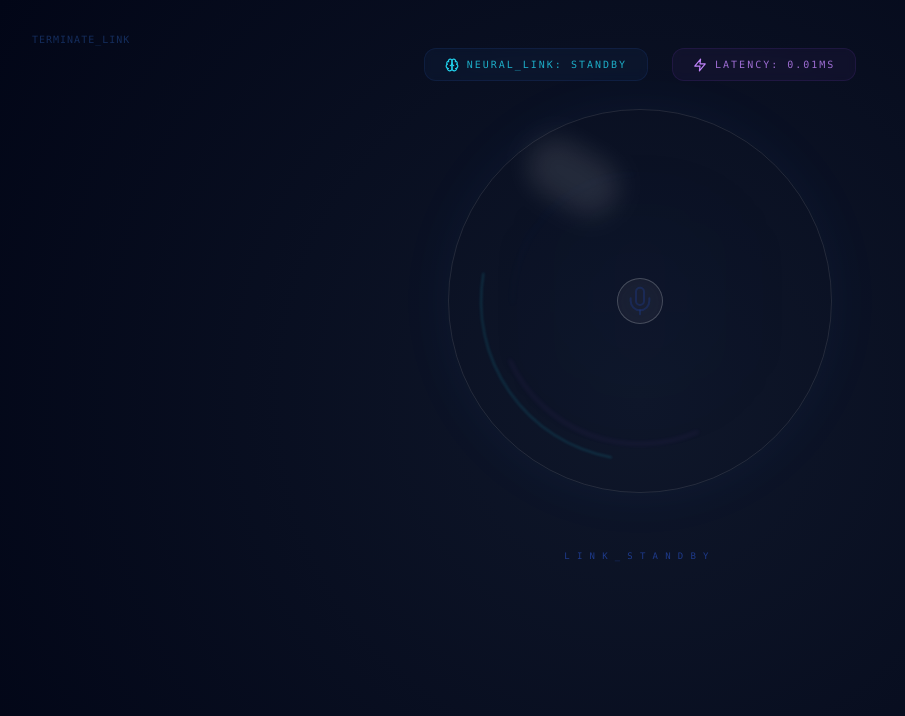
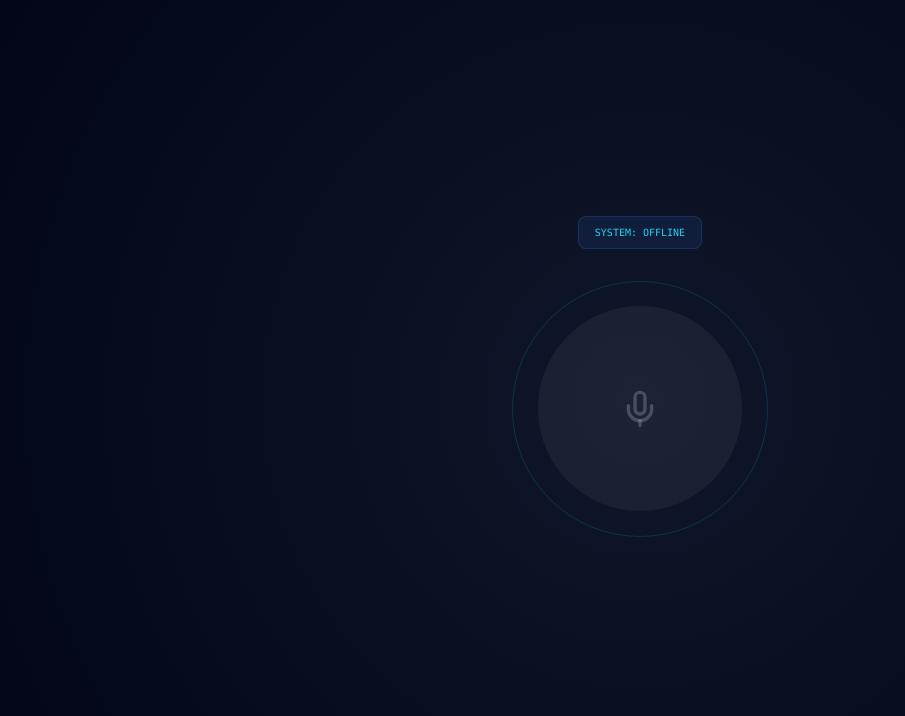
Before and after one commit to keyurbele/Jarvis-ai-web, a Next.js app: page /dashboard in a window 1280 px wide. Shown: the top 716 px of the page, without its empty margins (0-905 px from the left). Built offline with nearby package versions, Linux system fonts and the light colour scheme.

Commit message:
Update page.tsx

```diff
--- a/src/app/dashboard/page.tsx
+++ b/src/app/dashboard/page.tsx
@@ -1,7 +1,6 @@
 "use client";
 import { useState, useRef, useEffect } from "react";
-import { LucideMic, LucideHome, LucideLoader2, LucideBrain, LucideZap } from "lucide-react";
-import Link from "next/link";
+import { LucideMic, LucideLoader2, LucideBrain, LucideZap } from "lucide-react";
 
 export default function Dashboard() {
   const [isListening, setIsListening] = useState(false);
@@ -9,184 +8,112 @@ export default function Dashboard() {
   const [response, setResponse] = useState("");
   const recognitionRef = useRef<any>(null);
 
-  // 1. JARVIS VOICE OUTPUT
+  // --- RESTART MIC FUNCTION ---
+  const restartMic = () => {
+    if (!isListening) return;
+    try {
+      if (recognitionRef.current) recognitionRef.current.stop();
+      setTimeout(() => {
+        recognitionRef.current.start();
+      }, 300);
+    } catch (e) {
+      console.log("Mic restart attempt...");
+    }
+  };
+
+  // --- SPEAK FUNCTION ---
   const speak = (text: string) => {
-    if (!window.speechSynthesis) return;
-
-    // Cancel any ongoing speech
     window.speechSynthesis.cancel();
-
     const utterance = new SpeechSynthesisUtterance(text);
-
-    // JARVIS Voice Profile
     utterance.rate = 0.9;
-    utterance.pitch = 1.0;
 
     utterance.onstart = () => {
       setIsThinking(true);
-      // Stop the mic while Jarvis is talking so he doesn't hear himself
-      if (recognitionRef.current) recognitionRef.current.stop();
+      if (recognitionRef.current) recognitionRef.current.abort(); // Kill mic while talking
     };
 
     utterance.onend = () => {
       setIsThinking(false);
-      // AUTO-RESTART LOOP: If we are still in "Active" mode, start listening again
-      if (isListening) {
-        setTimeout(() => {
-          try {
-            recognitionRef.current.start();
-          } catch (e) {
-            console.error("Mic restart failed:", e);
-          }
-        }, 400);
-      }
+      // This is the fix: Restart the whole listening cycle
+      if (isListening) restartMic();
     };
 
     window.speechSynthesis.speak(utterance);
   };
 
-  // 2. THE BRAIN: API CONNECTION
+  // --- API HANDLER ---
   const handleChat = async (transcript: string) => {
+    if (!transcript) return;
     setIsThinking(true);
-
     try {
       const res = await fetch("/api/chat", {
         method: "POST",
         headers: { "Content-Type": "application/json" },
         body: JSON.stringify({ message: transcript }),
       });
-
       const data = await res.json();
-
-      // Filter out technical logs from the voice output
-      const cleanReply = data.reply
-        .replace(/SYSTEM_REPLY:|Action for|logged and confirmed|\[.*?\]/gi, "")
-        .trim();
-
-      setResponse(cleanReply);
-      speak(cleanReply);
-
-    } catch (error) {
-      console.error("Neural Link Error:", error);
+      setResponse(data.reply);
+      speak(data.reply);
+    } catch (e) {
       setIsThinking(false);
-      // If error, try to keep the mic alive
-      if (isListening) recognitionRef.current.start();
+      restartMic();
     }
   };
 
-  // 3. THE EARS: SPEECH RECOGNITION
+  // --- TOGGLE SYSTEM ---
   const toggleSystem = () => {
     const SpeechRecognition = (window as any).SpeechRecognition || (window as any).webkitSpeechRecognition;
     if (!SpeechRecognition) return;
 
     if (isListening) {
-      // Manual Shut Down
       setIsListening(false);
       if (recognitionRef.current) recognitionRef.current.stop();
       window.speechSynthesis.cancel();
     } else {
-      // System Startup
-      if (!recognitionRef.current) {
-        recognitionRef.current = new SpeechRecognition();
-        recognitionRef.current.continuous = false; // We use false to handle segments
-        recognitionRef.current.interimResults = false;
+      setIsListening(true);
+      const recognition = new SpeechRecognition();
+      recognition.continuous = false;
+      recognition.interimResults = false;
 
-        recognitionRef.current.onresult = (event: any) => {
+      recognition.onresult = (event: any) => {
         const transcript = event.results[0][0].transcript;
         handleChat(transcript);
       };
 
-        recognitionRef.current.onend = () => {
-          // Restart logic if the user didn't manually stop it
-          // and if we aren't currently thinking/speaking
+      recognition.onend = () => {
+        // If it stops naturally (silence), and we are still "active", restart it
         if (isListening && !isThinking && !window.speechSynthesis.speaking) {
-            try {
-              recognitionRef.current.start();
-            } catch (e) {
-              /* Already running */
-            }
+          try { recognition.start(); } catch (e) {}
         }
       };
 
-        recognitionRef.current.onerror = (event: any) => {
-          if (event.error === 'no-speech') return; // Ignore silence timeouts
-          console.error("Mic Error:", event.error);
-        };
-      }
-
-      setIsListening(true);
-      recognitionRef.current.start();
+      recognitionRef.current = recognition;
+      recognition.start();
     }
   };
 
   return (
-    <main className="min-h-screen bg-[#020617] flex flex-col items-center justify-center relative overflow-hidden text-white selection:bg-cyan-500/30">
-      {/* Deep Space Background */}
+    <main className="min-h-screen bg-[#020617] flex flex-col items-center justify-center relative overflow-hidden text-white">
       <div className="absolute inset-0 bg-[radial-gradient(circle_at_50%_50%,rgba(15,23,42,1)_0%,rgba(2,6,23,1)_100%)]" />
 
-      {/* NEURAL STATS */}
-      <div className="absolute top-12 flex gap-6 z-50 animate-in fade-in duration-1000">
-        <div className="flex items-center gap-2 px-5 py-2 rounded-xl bg-blue-500/5 border border-blue-500/10 backdrop-blur-sm">
-          <LucideBrain size={14} className="text-cyan-400" />
-          <span className="text-[10px] font-mono tracking-[0.2em] text-cyan-400/80 uppercase">
-            {isListening ? "Neural_Link: Active" : "Neural_Link: Standby"}
-          </span>
-        </div>
-        <div className="flex items-center gap-2 px-5 py-2 rounded-xl bg-purple-500/5 border border-purple-500/10 backdrop-blur-sm">
-          <LucideZap size={14} className="text-purple-400" />
-          <span className="text-[10px] font-mono tracking-[0.2em] text-purple-400/80">LATENCY: 0.01MS</span>
+      <div className="z-50 mb-8 flex gap-4">
+        <div className="px-4 py-2 bg-blue-500/10 border border-blue-500/20 rounded-lg font-mono text-[10px] text-cyan-400">
+          SYSTEM: {isListening ? "ACTIVE" : "OFFLINE"}
         </div>
       </div>
 
-      <nav className="absolute top-0 w-full p-8 flex justify-between z-50">
-        <Link href="/" className="text-blue-500/30 hover:text-blue-400 transition-all font-mono text-[10px] tracking-widest">
-          TERMINATE_LINK
-        </Link>
-      </nav>
-
-      {/* THE PLASMA ORB */}
-      <div
-        onClick={toggleSystem}
-        className="relative w-96 h-96 cursor-pointer group flex items-center justify-center"
-      >
-        {/* Glass Shell */}
-        <div className={`absolute inset-0 rounded-full border border-white/10 z-40 transition-all duration-1000
-          ${isListening ? 'shadow-[0_0_120px_rgba(34,211,238,0.3)] border-cyan-400/30' : 'shadow-[0_0_60px_rgba(59,130,246,0.05)]'}`}>
-          <div className="absolute top-[10%] left-[20%] w-1/4 h-[15%] bg-white/10 rounded-full blur-md rotate-[30deg]" />
-        </div>
-
-        {/* Energy Tendrils */}
-        <div className={`absolute inset-8 rounded-full z-10 transition-opacity duration-700 ${isListening || isThinking ? 'opacity-100' : 'opacity-20'}`}>
-          <div className="absolute inset-0 rounded-full border-[2px] border-transparent border-t-cyan-400/80 blur-[1px] animate-[spin_1.5s_linear_infinite]" />
-          <div className="absolute inset-4 rounded-full border-[2px] border-transparent border-l-purple-500/60 blur-[2px] animate-[spin_2.5s_linear_infinite_reverse]" />
-          <div className="absolute inset-8 rounded-full border-[1px] border-transparent border-b-blue-400/40 blur-[3px] animate-[spin_4s_linear_infinite]" />
-        </div>
-
-        {/* The Core Heart */}
-        <div className={`absolute inset-[38%] rounded-full z-10 blur-3xl transition-all duration-700
-          ${isListening ? 'bg-cyan-400 shadow-[0_0_80px_#22d3ee]' : isThinking ? 'bg-purple-600 animate-pulse' : 'bg-blue-900/10'}`}
-        />
-
-        <div className="absolute inset-[44%] rounded-full z-50 border border-white/20 bg-white/5 backdrop-blur-xl flex items-center justify-center shadow-inner">
-           {isThinking ? (
-             <LucideLoader2 className="animate-spin text-purple-400" size={32} strokeWidth={1} />
-           ) : (
-             <LucideMic className={isListening ? "text-cyan-400 drop-shadow-[0_0_8px_#22d3ee]" : "text-blue-900/40"} size={32} strokeWidth={1.5} />
-           )}
+      <div onClick={toggleSystem} className="relative w-64 h-64 cursor-pointer z-20 group">
+        <div className={`absolute inset-0 rounded-full border border-cyan-500/20 transition-all duration-700 ${isListening ? 'animate-pulse shadow-[0_0_50px_rgba(34,211,238,0.2)]' : ''}`} />
+        <div className={`absolute inset-[10%] rounded-full transition-all duration-700 ${isThinking ? 'bg-purple-500/40 blur-2xl animate-ping' : isListening ? 'bg-cyan-500/20 blur-xl' : 'bg-white/5'}`} />
+        <div className="absolute inset-0 flex items-center justify-center">
+          {isThinking ? <LucideLoader2 className="animate-spin text-purple-400" size={40} /> : <LucideMic className={isListening ? "text-cyan-400" : "text-white/20"} size={40} />}
         </div>
       </div>
 
-      {/* DATA LOGS */}
-      <div className="mt-12 text-center z-50 px-10 max-w-2xl min-h-[150px]">
-        <div className={`mb-4 inline-block font-mono text-[9px] tracking-[0.8em] transition-all duration-500 ${isListening ? 'text-cyan-400' : 'text-blue-900'}`}>
-          {isThinking ? "DECRYPTING_DATA" : isListening ? "LINK_ACTIVE" : "LINK_STANDBY"}
-        </div>
-
+      <div className="mt-12 max-w-lg text-center z-50">
         {response && (
-          <div className="p-8 rounded-3xl bg-white/[0.02] border border-white/5 backdrop-blur-2xl shadow-2xl animate-in zoom-in-95 duration-500">
-            <p className="text-blue-50/90 font-light text-xl leading-relaxed italic tracking-wide">
-              "{response}"
-            </p>
+          <div className="p-6 bg-white/5 border border-white/10 rounded-2xl backdrop-blur-md">
+            <p className="text-lg font-light italic">"{response}"</p>
           </div>
         )}
       </div>
```
Lines whose indentation alone changed are shown as unchanged.
